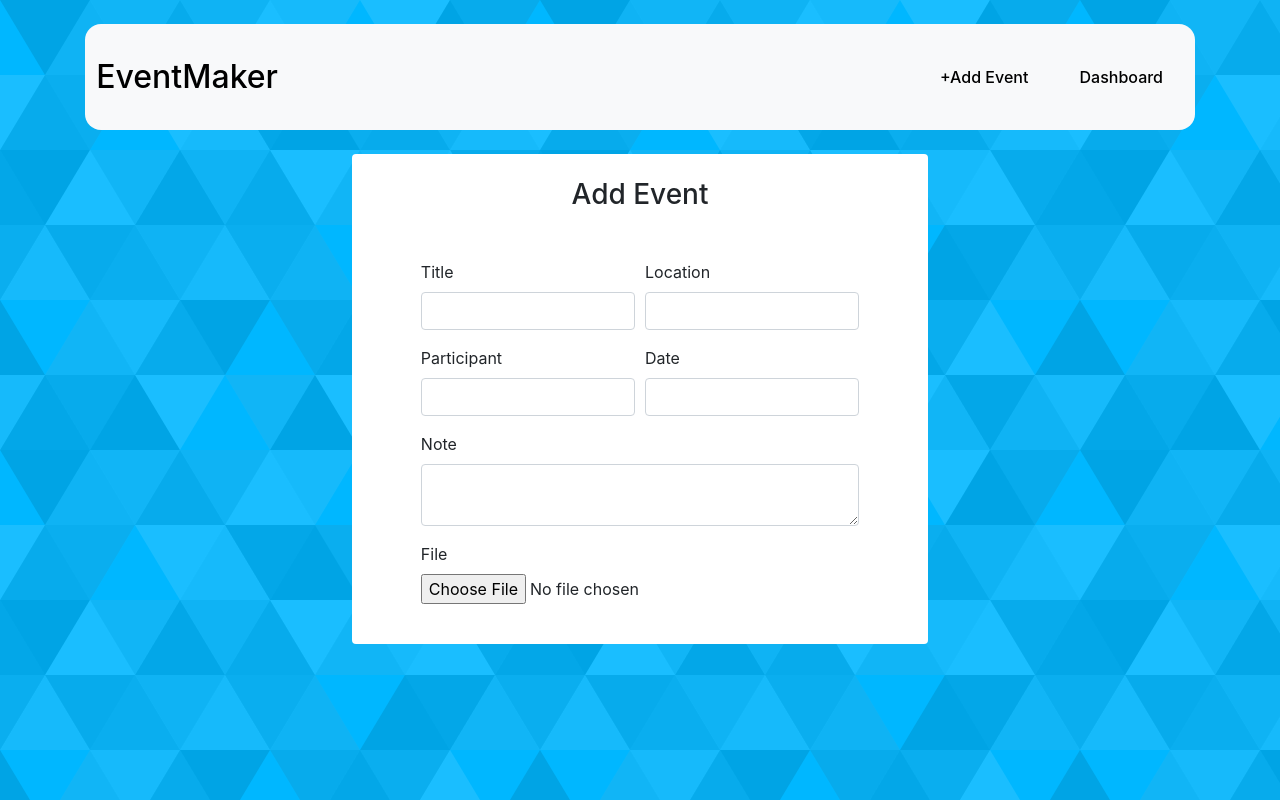
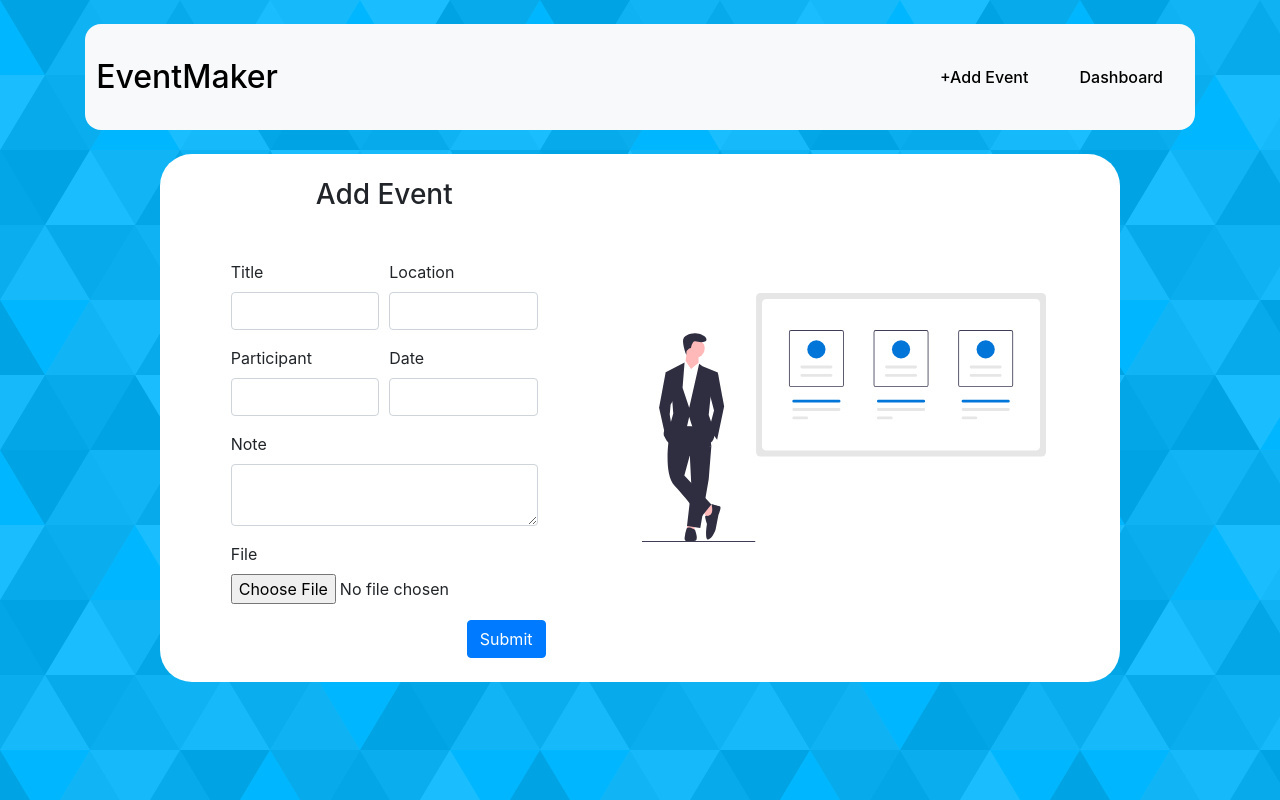
Before and after one commit to Ariefsetiawan900/EventMaker, a React (Create React App) app: page / in a window 1280 px wide. Built offline with nearby package versions, Linux system fonts and the light colour scheme.

Commit message:
create addEvent page

```diff
--- a/package.json
+++ b/package.json
@@ -11,6 +11,7 @@
     "node-sass": "^6.0.0",
     "react": "^17.0.2",
     "react-dom": "^17.0.2",
+    "react-router-dom": "^5.2.0",
     "react-scripts": "4.0.3",
     "reactstrap": "^8.9.0",
     "web-vitals": "^1.1.2"
--- a/src/Assets/style.scss
+++ b/src/Assets/scss/style.scss
@@ -68,10 +68,22 @@ body {
 
 // form
 .form-login{
-    background-color: white;
+    // background-color: white;
    max-width: 45%;
     // border: 1px solid #888;
     // padding: 40px 40px ;
-    // min-width: 450px;
+    // min-width: 600px;
     // border-radius: 5px;
 }
+
+// end of Form
+
+// Ilustration
+
+.imgContent{
+    // background-color: white;
+    // width: 700px;
+    max-width: 500px;
+    // min-height: 500px;
+    // padding: 1rem;
+}
--- a/src/index.js
+++ b/src/index.js
@@ -1,6 +1,6 @@
 import React from 'react';
 import ReactDOM from 'react-dom';
-import './Assets/style.scss'
+import './Assets/scss/style.scss'
 import App from './App';
 import reportWebVitals from './reportWebVitals';
 
--- a/src/parts/FormInput.js
+++ b/src/parts/FormInput.js
@@ -1,10 +1,14 @@
 import React from "react";
-import { Form, FormGroup, Label, Input, Col, Row } from "reactstrap";
+import { Ilust } from "../parts";
+import { Form, FormGroup, Label, Input, Col, Row, Button } from "reactstrap";
 
 const FormInput = () => {
   return (
-    <div className="d-flex justify-content-center align-items-center h-100">
-      <Form className="form-login p-4 rounded">
+    <div
+      className="d-flex align-items-center h-100 container w-75 "
+      style={{ backgroundColor: "white", borderRadius:"2rem" }}
+    >
+      <Form className="form-login p-4 ">
         <h3 className="text-center mb-5">Add Event</h3>
         <Row form className="justify-content-center">
           <Col md={5}>
@@ -44,7 +48,14 @@ const FormInput = () => {
             </FormGroup>
           </Col>
         </Row>
+
+          <Button color="primary" className="float-right mr-4">
+            Submit
+          </Button>
+
       </Form>
+
+      <Ilust />
     </div>
   );
 };
--- /dev/null
+++ b/src/parts/Ilust.js
@@ -0,0 +1,15 @@
+import React from 'react'
+import Img1 from '../Assets/img/undraw_pitching_36ol.svg'
+import { Container } from 'reactstrap'
+
+const Ilust = () => {
+    return (
+
+        <div className="imgWrapper">
+            <img className="imgContent p-5" src={Img1}/>
+        </div>
+
+    )
+}
+
+export default Ilust
--- a/src/parts/index.js
+++ b/src/parts/index.js
@@ -1,4 +1,5 @@
 import Header from "./Header";
 import FormInput from "./FormInput";
+import Ilust from './Ilust'
 
-export { Header, FormInput };
+export { Header, FormInput,Ilust };
```
Also changed, not shown: src/pages/AddEvents.js (+10 -10 lines), src/Assets/img/undraw_pitching_36ol.svg (added), 1 other file (tests, documents, lock files or other folders).
